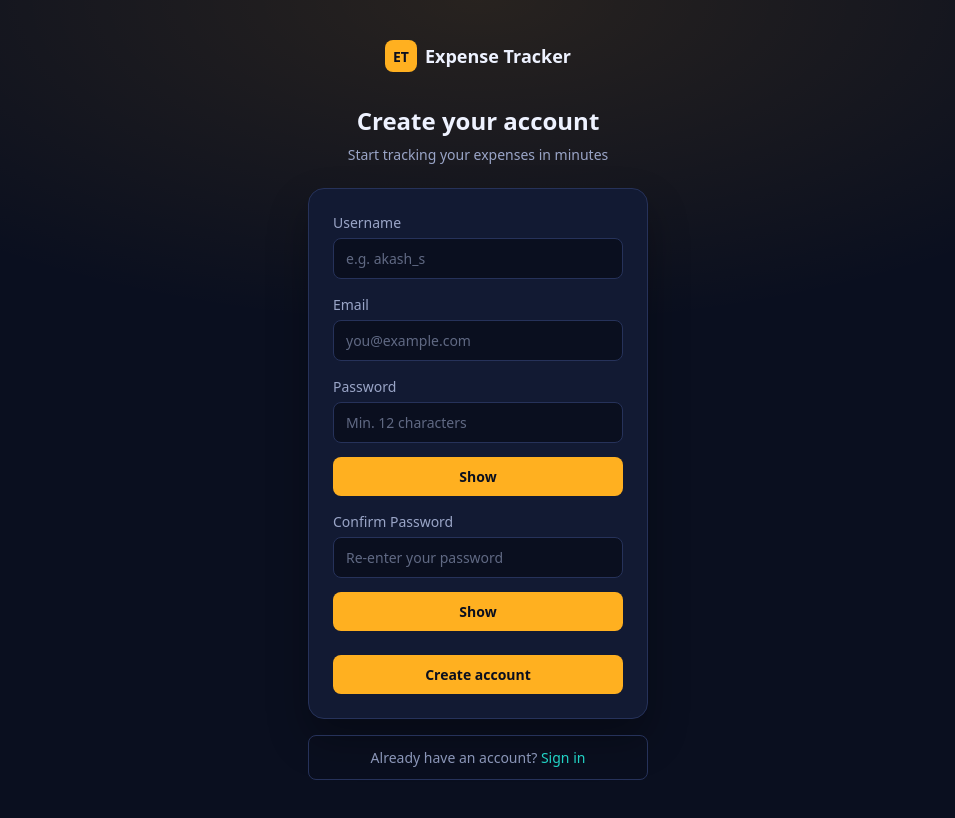
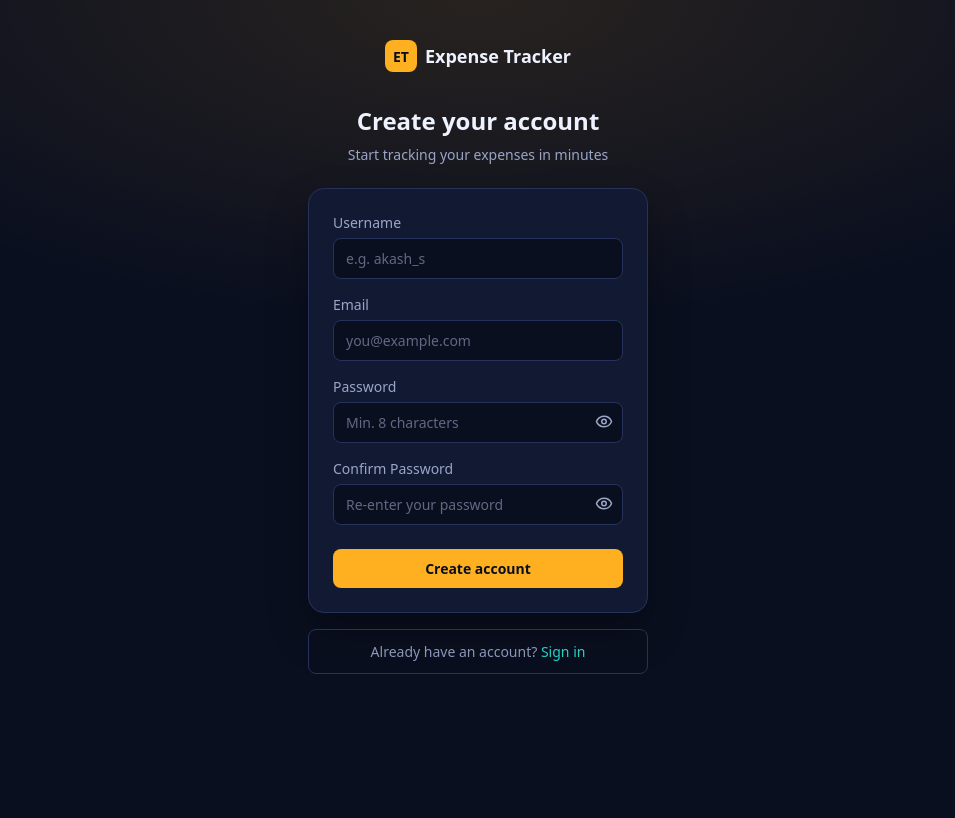
Before and after one commit to Akashsanthosh00/fastapi-expense-tracker, a React (Vite) app in the folder frontend/: page / in a window 1280 px wide. Shown: the whole page, without its empty margins (162-1117 px from the left). Built offline with nearby package versions, Linux system fonts and the light colour scheme.

Commit message:
Add password and confirm password validation

```diff
--- a/frontend/package.json
+++ b/frontend/package.json
@@ -10,6 +10,7 @@
     "preview": "vite preview"
   },
   "dependencies": {
+    "lucide-react": "^1.52.0",
     "react": "^19.2.8",
     "react-dom": "^19.2.8"
   },
--- a/frontend/src/pages/Register.css
+++ b/frontend/src/pages/Register.css
@@ -128,7 +128,7 @@
     box-shadow: 0 0 0 3px rgba(255, 176, 32, 0.2);
 }
 
-.login-container button {
+.submit-button {
     display: block;
     width: 100%;
 
@@ -150,7 +150,7 @@
     transition: opacity 0.2s ease;
 }
 
-.login-container button:hover {
+.submit-button:hover {
     opacity: 0.9;
 }
 
@@ -193,6 +193,14 @@
     }
 }
 
+.login-container input:-webkit-autofill,
+.login-container input:-webkit-autofill:hover,
+.login-container input:-webkit-autofill:focus {
+    -webkit-text-fill-color: #EEF2FF;
+    -webkit-box-shadow: 0 0 0px 1000px #0A0F1F inset;
+    transition: background-color 5000s ease-in-out 0s;
+}
+
 .username-error {
     margin: 0;
     color: #FB7185;
@@ -210,3 +218,76 @@
     color: #FB7185;
     font-size: 12px;
 }
+
+.password-input-wrapper{
+    position: relative;
+}
+
+.password-input-wrapper input {
+    padding-right: 40px;
+}
+
+.password-toggle {
+    position: absolute;
+    right: 10px;
+    top: 50%;
+    transform: translateY(-50%);
+
+    width: auto;
+    margin: 0;
+    padding: 0;
+
+    background: transparent;
+    color: #9AA5C7;
+
+    border: none;
+    cursor: pointer;
+
+    font-size: 16px;
+    line-height: 1;
+}
+
+.password-toggle:hover {
+    opacity: 1;
+    color: #EEF2FF;
+}
+
+.password-toggle:focus {
+    outline: none;
+}
+
+.password-rules p {
+    margin: 6px 0;
+    color: #d1d5db;
+    font-size: 12px;
+    font-weight: 500;
+}
+
+.password-rules div {
+    font-size: 12px;
+    margin: 3px 0;
+}
+
+.rule-invalid{
+    margin: 0;
+    color: #FB7185;
+    font-size: 12px;
+}
+
+.rule-valid{
+    margin: 0;
+    color: #51e453;
+    font-size: 12px;
+}
+
+.password-match {
+    margin: 0;
+    color: #51e453;
+    font-size: 12px;
+}
+
+.password-mismatch {
+    margin: 0;
+    color: #FB7185;
+    font-size: 12px;
+}
--- a/frontend/src/pages/Register.tsx
+++ b/frontend/src/pages/Register.tsx
@@ -1,18 +1,33 @@
 import { useState, useEffect } from 'react';
 import './Register.css'
+import { Eye, EyeOff } from "lucide-react";
 
 function Register() {
 
-    const [showPassword, setShowPassword] = useState(false)
-    const [showConfirmPassword, setShowConfirmPassword] = useState(false)
+    const [showPassword, setShowPassword] = useState(false);
+    const [showConfirmPassword, setShowConfirmPassword] = useState(false);
 
-    const [username, setUsername] = useState("")
+    const [username, setUsername] = useState("");
 
-    const [usernameAvailability, setUsernameAvailability] = useState(null)
+    const [usernameAvailability, setUsernameAvailability] = useState(null);
 
     const [focusedField, setFocusedField] = useState<
-        "username" | "email" | null
+        "username" | "email" |"password" | "confirmPassword" | null
     >(null);
+
+    const [email, setEmail] = useState("");
+
+    const [password, setPassword] = useState("");
+
+    const passwordRules = {
+        length: password.length >= 8 && password.length <= 16,
+        uppercase: /[A-Z]/.test(password),
+        lowercase: /[a-z]/.test(password),
+        number: /[0-9]/.test(password),
+        special: /[^A-Za-z0-9]/.test(password),
+    }
+
+    const [confirmPassword, setConfirmPassword] = useState("");
 
     useEffect(() => {
 
@@ -96,6 +111,8 @@ function Register() {
                     <input
                         id='email'
                         type="email"
+                        value = {email}
+                        onChange={(e) => setEmail(e.target.value)}
                         placeholder='you@example.com'
                         onFocus={() => setFocusedField("email")}
                     />
@@ -103,35 +120,95 @@ function Register() {
 
                 <div>
                     <label htmlFor="password">Password</label>
+
+                    <div className='password-input-wrapper'>
                         <input
                             id="password"
+                            value = {password}
+                            onChange={(e) => setPassword(e.target.value)}
                             type={showPassword ? "text": "password"}
-                        placeholder='Min. 12 characters'
+                            placeholder='Min. 8 characters'
+                            minLength={8}
+                            maxLength={16}
+                            onFocus={() => setFocusedField("password")}
                         />
 
                         <button
-                        type='button' onClick={() =>
-                        setShowPassword(!showPassword)}
+                            type='button'
+                            className='password-toggle'
+                            onClick={ () => setShowPassword(!showPassword)}
+                            aria-label={showPassword ? "Hide password": "Show password"}
                         >
-                        {showPassword ? "Hide": "Show"}
+                            {showPassword ? <EyeOff size={18} /> : <Eye size={18} />}
                         </button>
+
+                    </div>
+
+                    {focusedField === "password" && (
+                        <div className='password-rules'>
+                            <p>Password must contain:</p>
+
+                            <div className={passwordRules.length ? "rule-valid" : "rule-invalid"}>
+                                {passwordRules.length ? "✓" : "✕"} 8-16 characters
+                            </div>
+
+                            <div className={passwordRules.uppercase ? "rule-valid" : "rule-invalid"}>
+                                {passwordRules.uppercase ? "✓" : "✕"} one uppercase letter
+                            </div>
+
+                            <div className={passwordRules.lowercase ? "rule-valid" : "rule-invalid"}>
+                                {passwordRules.lowercase ? "✓" : "✕"} one lowercase letter
+                            </div>
+
+                            <div className={passwordRules.number ? "rule-valid" : "rule-invalid"}>
+                                {passwordRules.number ? "✓" : "✕"} one number
+                            </div>
+
+                            <div className={passwordRules.special ? "rule-valid" : "rule-invalid"}>
+                                {passwordRules.special ? "✓" : "✕"} one special character
+                            </div>
+
+                        </div>
+                    )}
 
                 </div>
 
                 <div>
                     <label htmlFor="confirm-password">Confirm Password</label>
+
+                    <div className='password-input-wrapper'>
                         <input
                             id="confirm-password"
                             type={showConfirmPassword ? "text": "password"}
+                            value={confirmPassword}
+                            onChange={(e) => setConfirmPassword(e.target.value)}
                             placeholder='Re-enter your password'
+                            onFocus={() => setFocusedField("confirmPassword")}
                         />
 
                         <button
-                        type='button' onClick={() =>
-                        setShowConfirmPassword(!showConfirmPassword)}
+                            type='button'
+                            className='password-toggle'
+                            onClick={() => setShowConfirmPassword(!showConfirmPassword)}
+                            aria-label={showConfirmPassword ? "Hide": "Show"}
                             >
-                            {showConfirmPassword ? "Hide": "Show"}
+                                {showConfirmPassword ? <EyeOff size={18} /> : <Eye size={18} />}
                         </button>
+
+                    </div>
+
+                    {focusedField === "confirmPassword" && confirmPassword.length > 0 && (
+                        <p className={
+                            password === confirmPassword
+                                ? "password-match"
+                                : "password-mismatch"
+                        }>
+                            {password === confirmPassword
+                                ? "✓ Passwords match"
+                                : "✕ Passwords do not match"
+                            }
+                        </p>
+                    )}
                 </div>
 
                 <button className='submit-button'>Create account</button>
```
Also changed, not shown: 2 other files (tests, documents, lock files or other folders). Lines whose indentation alone changed are shown as unchanged.
